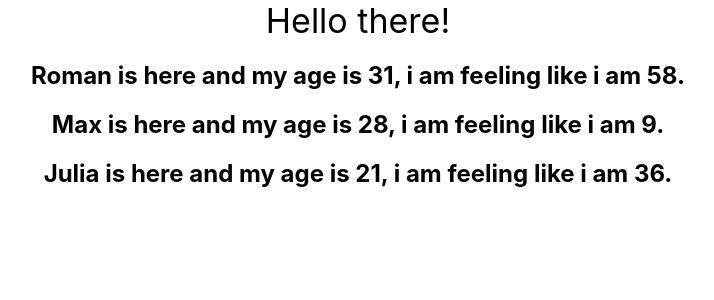
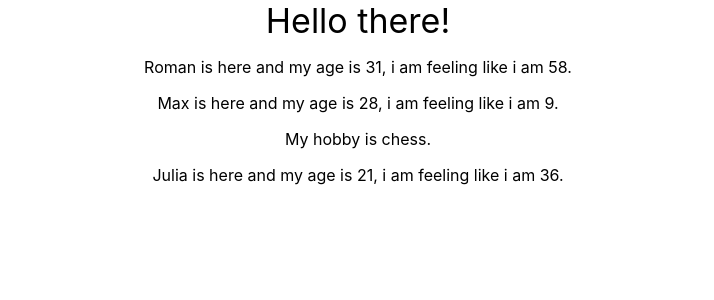
Before and after one commit to Rrroman/react-learning, a React (Create React App) app in the folder my-app/: page / in a window 1280 px wide. Shown: the top 300 px of the page, without its empty margins (282-996 px from the left). Built offline with nearby package versions, Linux system fonts and the light colour scheme.

Commit message:
feat: children props

```diff
--- a/my-app/src/App.js
+++ b/my-app/src/App.js
@@ -8,7 +8,9 @@ class App extends Component {
       <div className="App">
         <div className="app__title">Hello there!</div>
         <Person name="Roman" age="31" />
-        <Person name="Max" age="28" />
+        <Person name="Max" age="28">
+          My hobby is chess.
+        </Person>
         <Person name="Julia" age="21" />
       </div>
     );
--- a/my-app/src/Person/Person.js
+++ b/my-app/src/Person/Person.js
@@ -2,10 +2,13 @@ import React from 'react';
 
 const person = (props) => {
   return (
-    <h2>
-      {props.name} is here and my age is {props.age}, i am feeling like i am{' '}
-      {Math.floor(Math.random() * 60)}.
-    </h2>
+    <div>
+      <p>
+        {props.name} is here and my age is {props.age}, i am feeling like i am{' '}
+        {Math.floor(Math.random() * 60)}.
+      </p>
+      {props.children}
+    </div>
   );
 };
 
```
